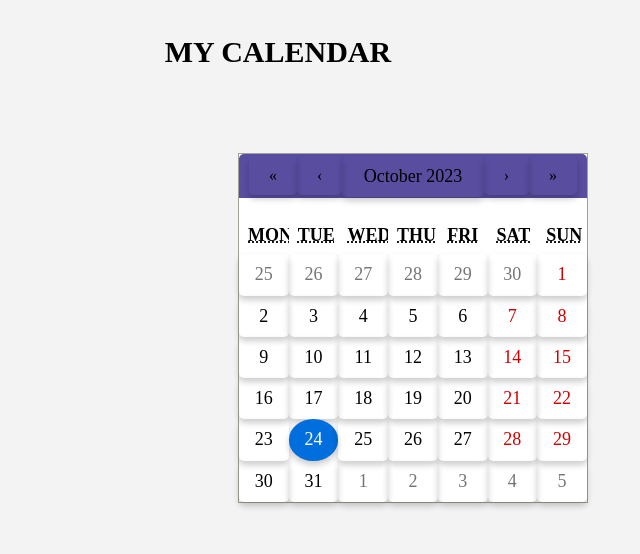
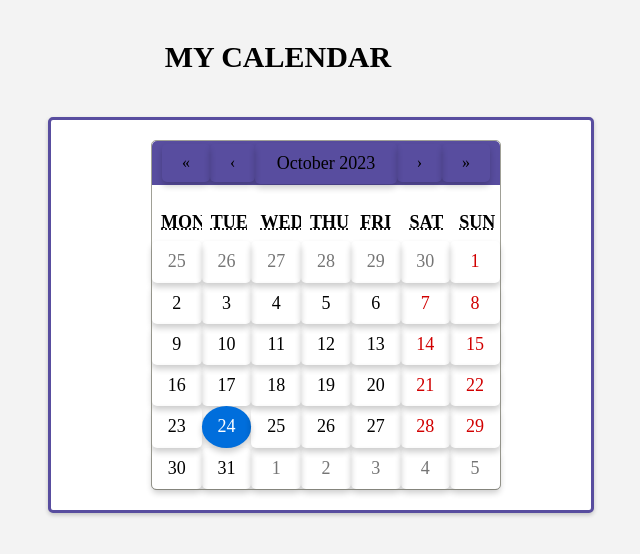
Before and after one commit to Nutika16/Collage_Management, a React (Create React App) app: page /Calender in a window 1280 px wide. Shown: the top 554 px of the page, without its empty margins (362-1002 px from the left). Built offline with nearby package versions, Linux system fonts and the light colour scheme.

Commit message:
Updated Commits

```diff
--- a/src/pages/Admin/Template.jsx
+++ b/src/pages/Admin/Template.jsx
@@ -29,7 +29,7 @@ const Template = () => {
     <div style={{ textAlign: "center" }}>
       <h2 className="heading_size">Charts and Reports</h2>
       <div className="App">
-        <div className="chart" style={{marginLeft: 400}}>
+        <div className="chart" style={{marginLeft: 400 }}>
           <PieChart width={400} height={400}>
             <Pie
               stroke="black"
--- a/src/pages/Student/Cal.jsx
+++ b/src/pages/Student/Cal.jsx
@@ -1,6 +1,5 @@
 import React, { Component, useState } from "react";
 import Calendar from "react-calendar";
-
 import "react-calendar/dist/Calendar.css"; // Import calendar styles
 // import './Calender.css'; // Import custom calendar styles
 
@@ -18,12 +17,10 @@ function Cal() {
     <br></br>
     <br></br>
     <br></br>
-    <br></br>
-    <Calendar onChange={onChange} value={date} className={"calendar-comp"}/>
-      <calendar />
-      {/* <div className="calendar-container">
-
-    </div> */}
+    <div className="calendar-container">
+      <Calendar onChange={onChange} value={date} className={"calendar-comp"}/>
+    </div>
+    <calendar />
     </>
   );
 }
--- a/src/pages/Student/Timetable.css
+++ b/src/pages/Student/Timetable.css
@@ -24,7 +24,7 @@
 
 /* Style for the table */
 table {
-  width: 90%; /* Adjust the width as needed */
+  width: 70%; /* Adjust the width as needed */
   margin: 0 auto; /* Center the table horizontally */
   border-collapse: collapse;
   padding: 16px;
--- a/src/pages/Styles.css
+++ b/src/pages/Styles.css
@@ -221,17 +221,19 @@ button {
   .calendar-container {
     /*max-width: 350px;  Adjust the maximum width as needed */
     margin: 0 auto; /* Center the calendar horizontally */
-    padding: 20px;
+    padding: 5px;
     margin-top: 200px;
-    margin-right: 0px;
-    /* background-color: #f9f9f9; */
+    margin-left: -100px;
+    width: 500px;
     border-radius: 5px;
-    /* box-shadow: 0px 2px 4px rgba(0, 0, 0, 0.2); */
+    border: 3px solid #584d9f;
+    box-shadow: 0px 2px 4px rgba(0, 0, 0, 0.2);
   }
 
   .calendar-comp {
     align-items: center;
-    margin-left: 600px;
+    margin-left: 80px;
+    border-radius: 5px;
   }
 
   /* Calendar header styles */
@@ -246,7 +248,7 @@ button {
   }
 
   .calendar-container{
-    margin-left: 480px;
+    margin-left: 410px;
     margin-top: -20px;
   }
 
--- a/src/pages/UserBoxes.css
+++ b/src/pages/UserBoxes.css
@@ -31,7 +31,8 @@
 h2 {
   font-size: 30px;
   text-align: center;
-  margin-top: 35px;
+  margin-top: 40px;
+  /* margin-right: 30px; */
 }
 
 p{
```
